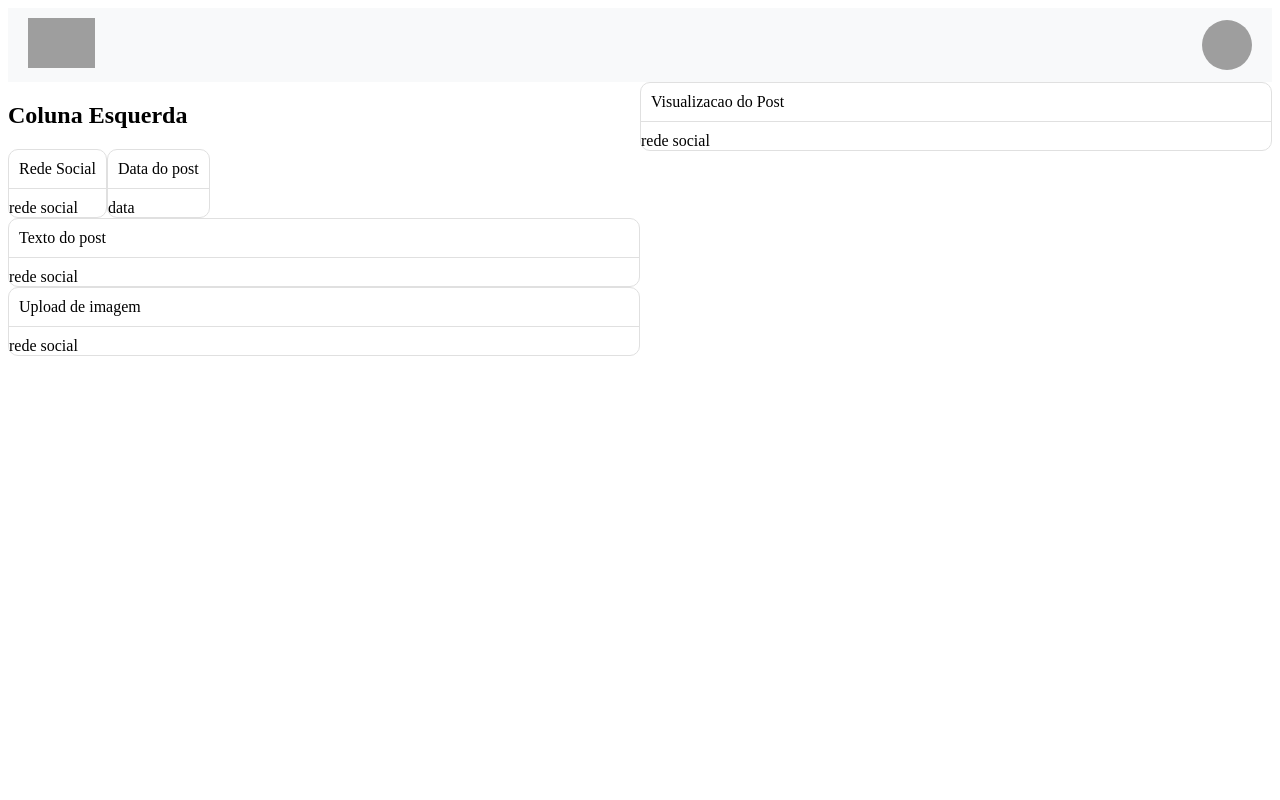
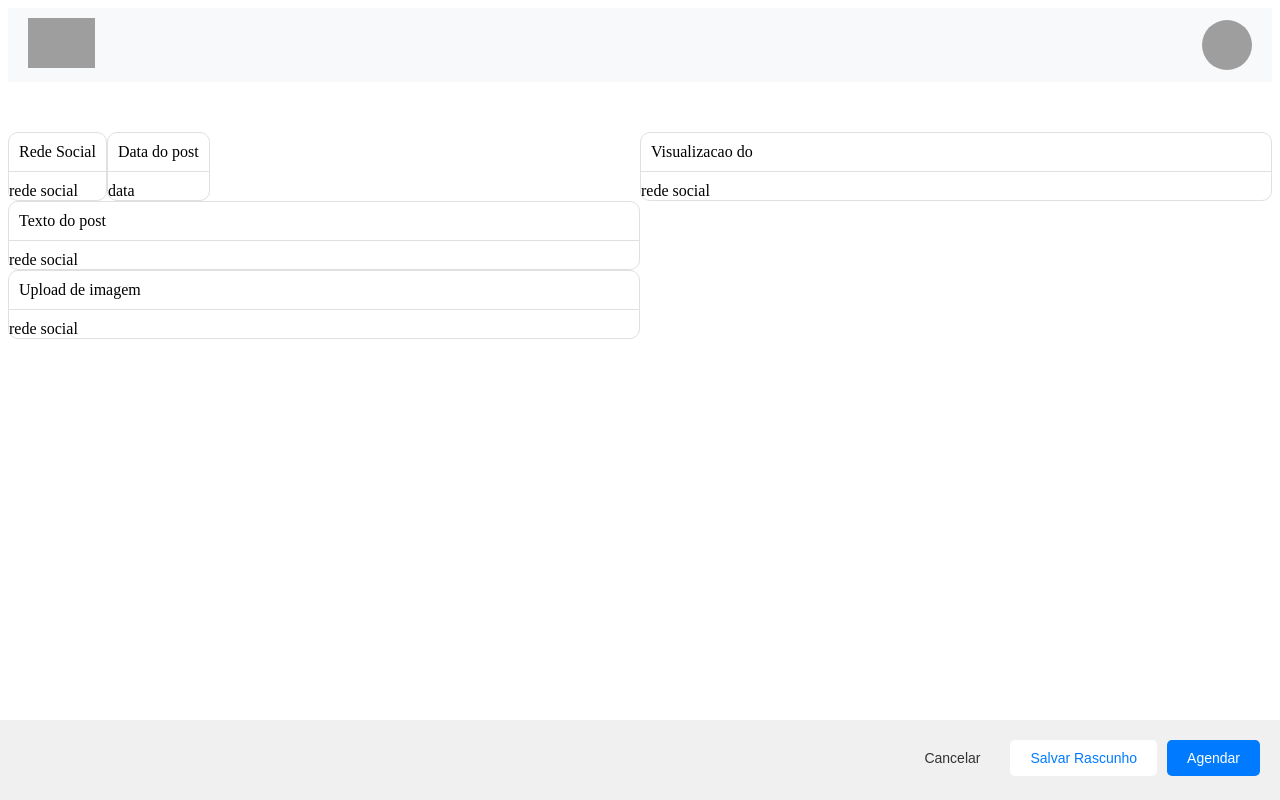
Before and after one commit to anabergerr/desafio-mlabs, a Nuxt app: page /agendar in a window 1280 px wide. Built offline with nearby package versions, Linux system fonts and the light colour scheme; grey boxes are pictures that could not be loaded.

Commit message:
criando footer pagina agendar

```diff
--- /dev/null
+++ b/components/footerAgendar.vue
@@ -0,0 +1,63 @@
+<template>
+  <footer class="footer">
+    <div class="footer-buttons">
+      <button class="cancel-button">Cancelar</button>
+      <button class="draft-button">Salvar Rascunho</button>
+      <button class="schedule-button">Agendar</button>
+    </div>
+  </footer>
+</template>
+
+<style scoped>
+.footer {
+  background-color: #f0f0f0;
+  padding: 20px;
+  bottom: 0;
+  left: 0;
+  height: 40px;
+  position: fixed;
+  width: 100%;
+}
+
+.footer-buttons {
+  display: flex;
+  justify-content: flex-end;
+}
+
+button {
+  margin-left: 10px;
+  padding: 10px 20px;
+  border: none;
+  border-radius: 5px;
+  cursor: pointer;
+  font-size: 14px;
+  transition: background-color 0.3s, color 0.3s;
+}
+
+.cancel-button {
+  background-color: transparent;
+  color: #333;
+}
+
+.draft-button {
+  background-color: #fff;
+  color: #007bff;
+}
+
+.schedule-button {
+  background-color: #007bff;
+  color: #fff;
+  margin-right: 40px;
+}
+
+@media (max-width: 768px) {
+  .footer-buttons {
+    justify-content: center;
+    margin-top: 20px;
+  }
+
+  button {
+    margin: 0 5px;
+  }
+}
+</style>
--- a/pages/agendar.vue
+++ b/pages/agendar.vue
@@ -2,7 +2,6 @@
   <Header />
   <main class="container">
     <section class="left-column">
-      <h2>Coluna Esquerda</h2>
       <div class="card-container">
         <card :spanText="'Rede Social'">
           <div>
@@ -33,19 +32,21 @@
 
     </section>
     <section class="right-column">
-      <card :spanText="'Visualizacao do Post'">
+      <card :spanText="'Visualizacao do'">
         <div>
           rede social
         </div>
       </card>
     </section>
   </main>
+  <FooterAgendar />
 </template>
 
 <style scoped>
 .container {
   display: flex;
   justify-content: space-between;
+  margin-top: 50px;
 }
 
 .left-column,
@@ -60,6 +61,7 @@
 .card {
   flex: 1;
 }
+
 
 /* Estilo para telas menores, como smartphones */
 @media (max-width: 768px) {
```
